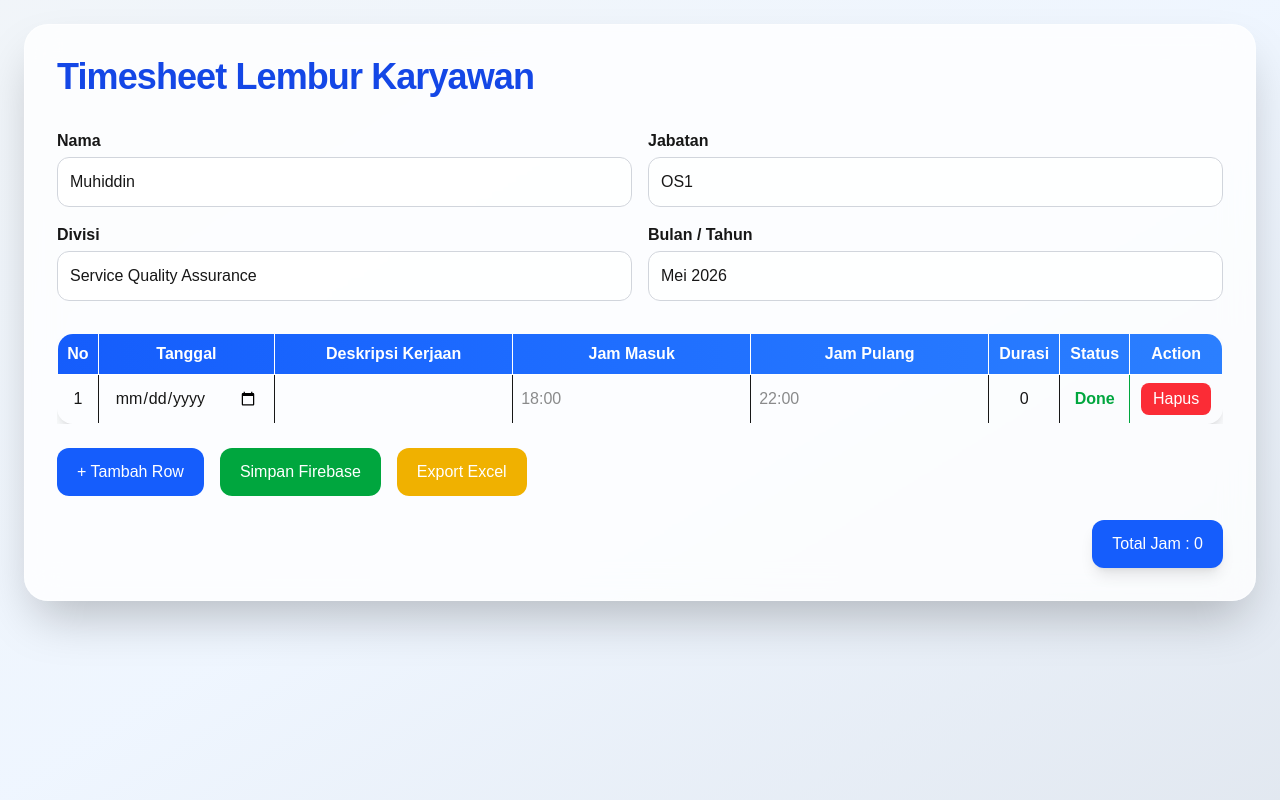
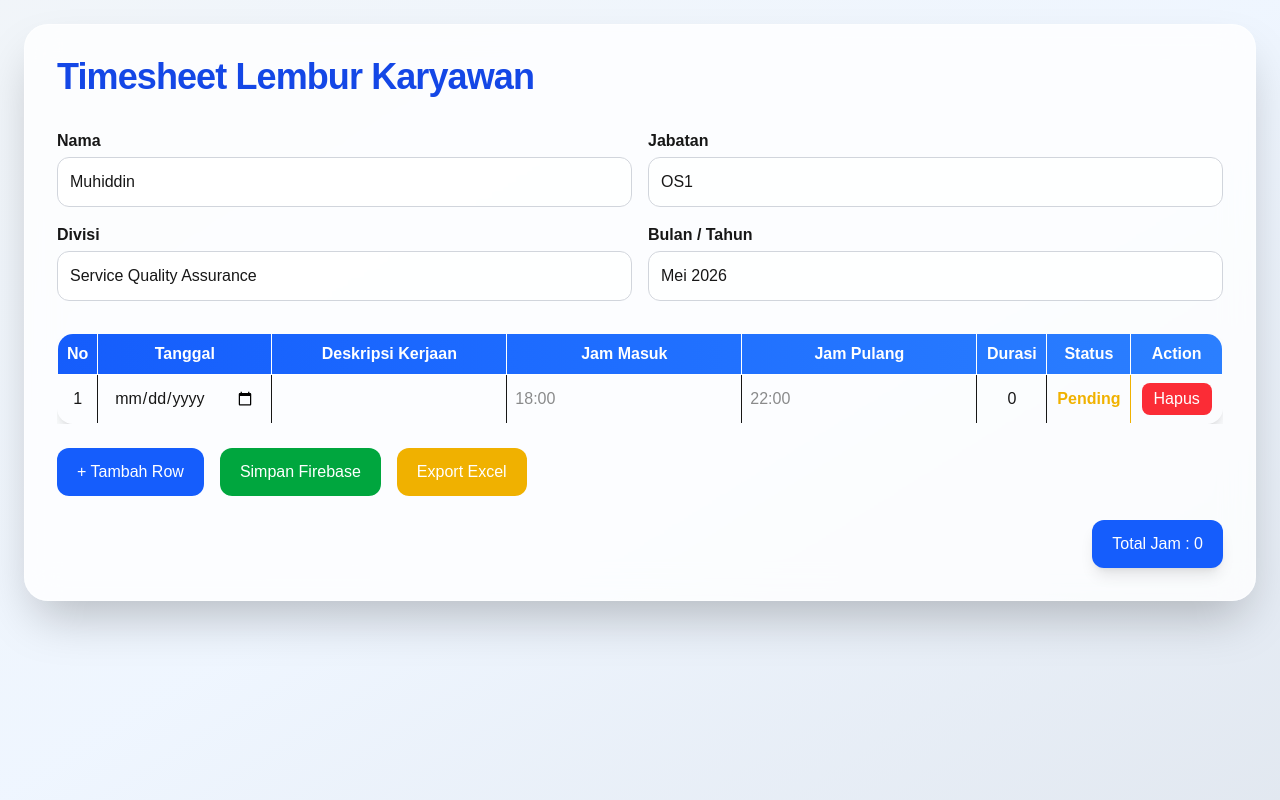
Before and after one commit to ZulfahmiAsriadi/aplikasi-lembur, a Next.js app: page / in a window 1280 px wide. Built offline with nearby package versions, Linux system fonts and the light colour scheme.

Commit message:
update status pending

```diff
--- a/app/page.tsx
+++ b/app/page.tsx
@@ -15,7 +15,7 @@ export default function Home() {
       masuk: "",
       pulang: "",
       durasi: 0,
-      status: "Done",
+      status: "Pending",
     },
   ]);
 
@@ -29,7 +29,7 @@ export default function Home() {
         masuk: "",
         pulang: "",
         durasi: 0,
-        status: "Done",
+        status: "Pending",
       },
     ]);
 
@@ -377,9 +377,15 @@ export default function Home() {
                     {item.durasi}
                   </td>
 
-                  <td className="border p-2 text-center text-green-600 font-bold">
-                    {item.status}
-                  </td>
+                  <td
+  className={`border p-2 text-center font-bold ${
+    item.status === "Done"
+      ? "text-green-600"
+      : "text-yellow-500"
+  }`}
+>
+  {item.status}
+</td>
 
                   <td className="border p-2 text-center">
 
```
